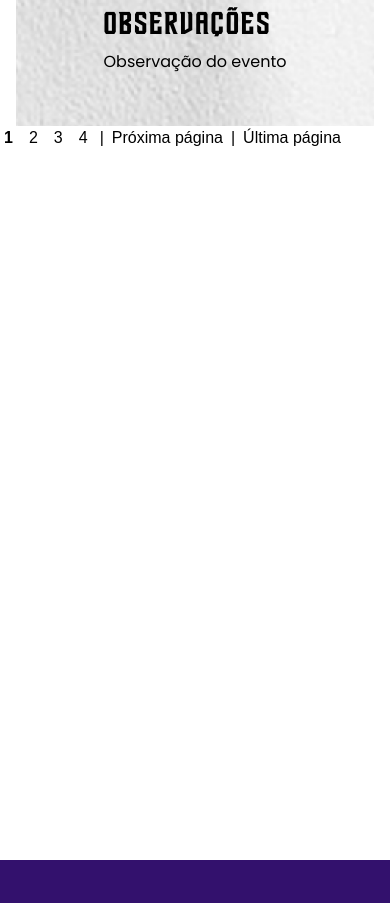
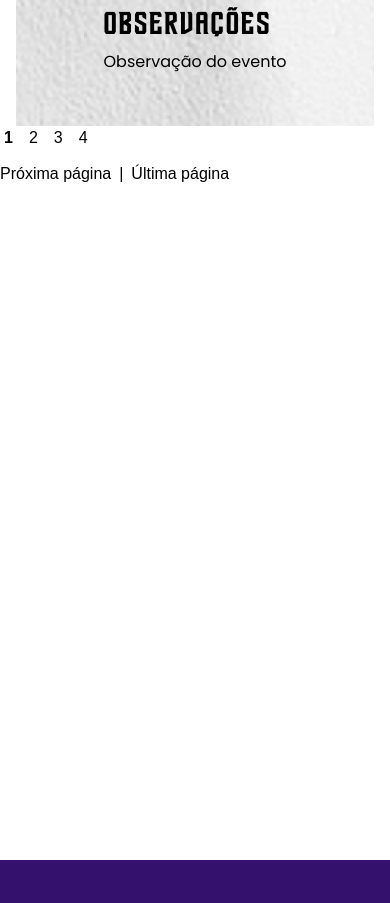
Before and after one commit to EquipeTantera/Landing_Page_Tantera, a React (Vite) app in the folder src/frontend/: page / in a window 390 px wide. Shown: the part 820-1723 px from the top of the page. Built offline with nearby package versions, Linux system fonts and the light colour scheme.

Commit message:
feat: add responsive component

```diff
--- a/src/frontend/src/components/Pagination/index.jsx
+++ b/src/frontend/src/components/Pagination/index.jsx
@@ -6,6 +6,7 @@ export default function Pagination({ totalPages, currentPage, onPageChange }) {
 
   return (
     <div className={styles.pagination}>
+      <div className={styles.pagination__numbers}>
         {pages.map(page => (
           <span
             key={page}
@@ -15,7 +16,9 @@ export default function Pagination({ totalPages, currentPage, onPageChange }) {
             {page}
           </span>
         ))}
-      <span className={styles.pagination__separator}>|</span>
+      </div>
+      <span className={styles.pagination__separator1}>|</span>
+      <div className={styles.pagination__links}>
         <a
           href="#"
           className={styles.pagination__link}
@@ -38,6 +41,7 @@ export default function Pagination({ totalPages, currentPage, onPageChange }) {
           Última página
         </a>
       </div>
+    </div>
   );
 }
 
--- a/src/frontend/src/components/Pagination/styles.module.scss
+++ b/src/frontend/src/components/Pagination/styles.module.scss
@@ -5,11 +5,34 @@
   align-items: center;
   gap: 8px;
   font-family: 'Arial', sans-serif;
-}
 
-.pagination__item {
-  display: flex;
-  align-items: center;
+  .pagination__numbers,
+  .pagination__links {
+    display: flex;
+    align-items: center;
+  }
+
+  .pagination__numbers {
+    gap: 8px;
+  }
+
+  .pagination__links {
+    gap: 8px;
+  }
+
+  @media (max-width: 768px) {
+    flex-direction: column;
+    align-items: flex-start;
+    .pagination__separator1 {
+      display: none;
+    }
+
+    .pagination__numbers,
+    .pagination__links {
+      width: 100%;
+      margin-bottom: 8px;
+      justify-content: flex-start;
+  }
 }
 
 .pagination__page {
@@ -36,7 +59,4 @@
     text-decoration: underline;
   }
 }
-
-.pagination__separator {
-  color: v.$black;
 }
```
Lines whose indentation alone changed are shown as unchanged.
